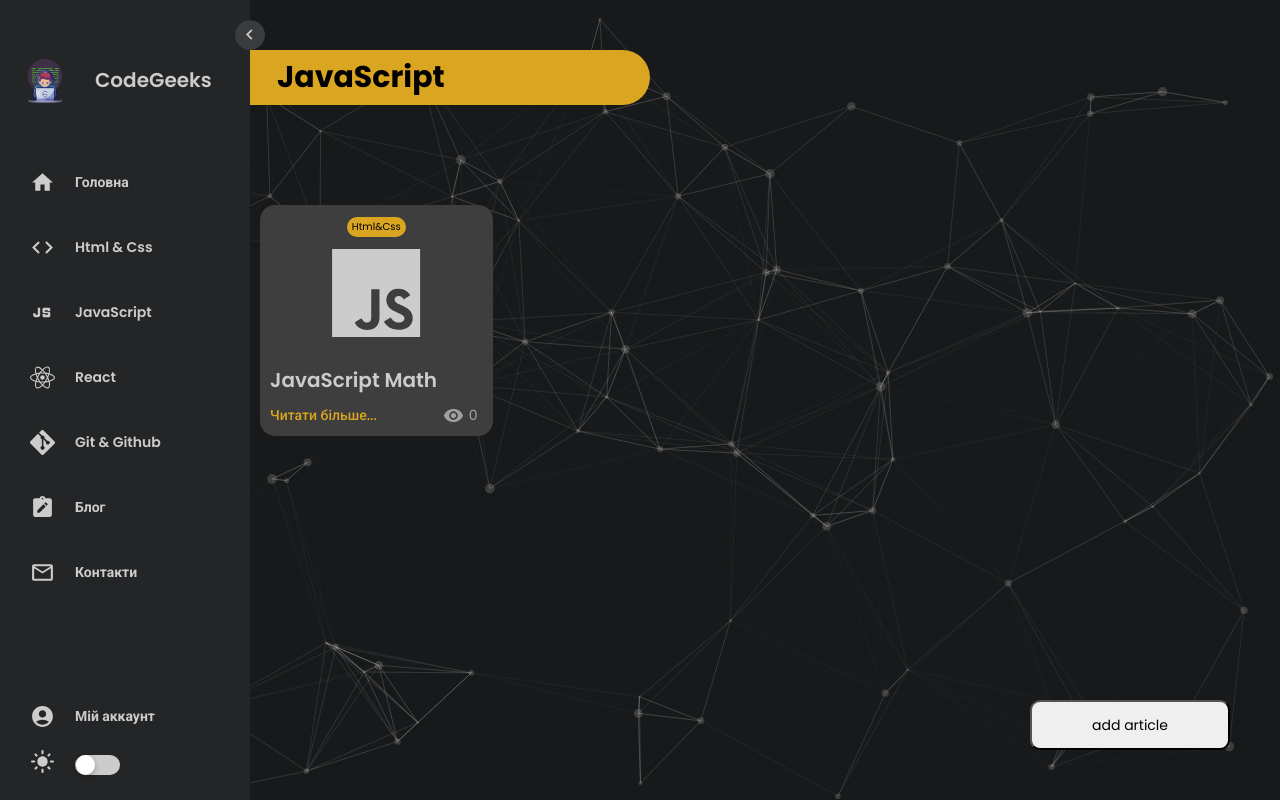
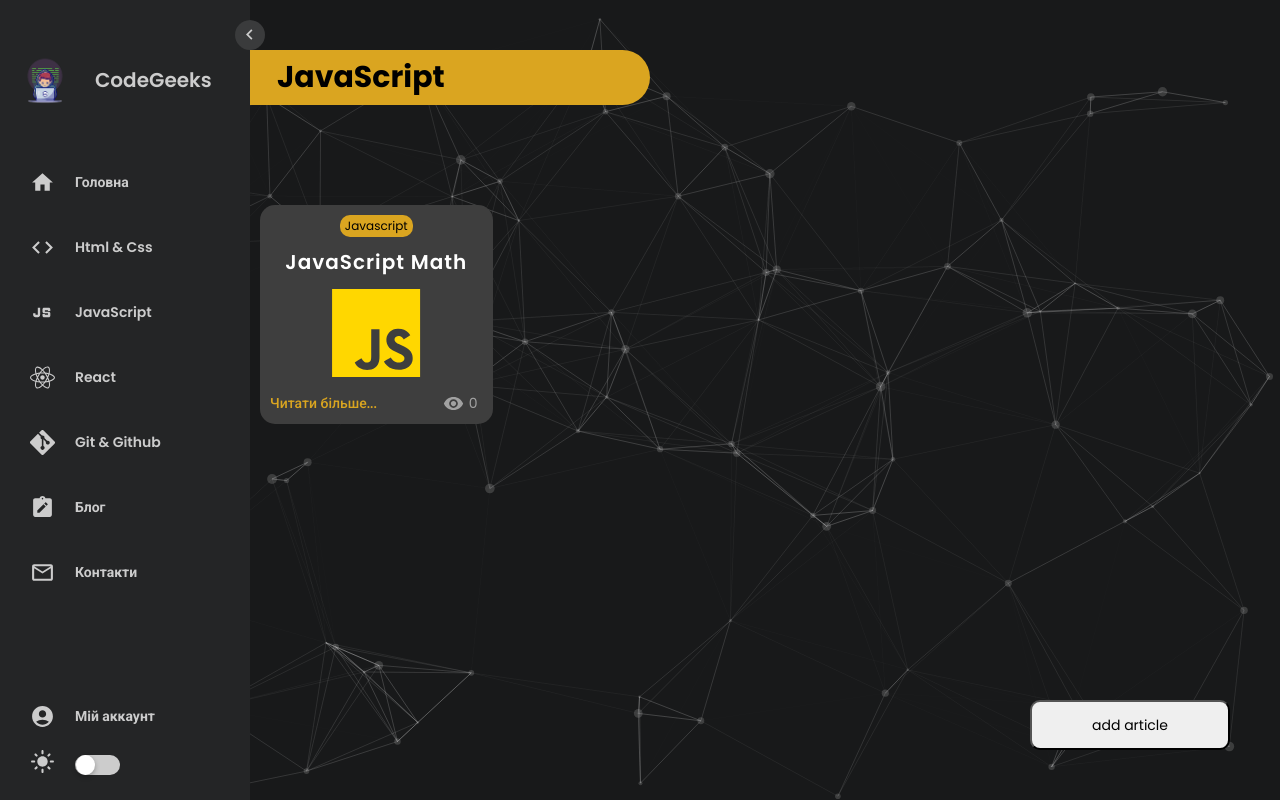
Before and after one commit to Dychkevych90/dev_portal, a React (Create React App) app: page /javascript in a window 1280 px wide. Built offline with nearby package versions, Linux system fonts and the light colour scheme.

Commit message:
restyle card

```diff
--- a/src/components/card/card.js
+++ b/src/components/card/card.js
@@ -15,7 +15,7 @@ const Card = ( { data } ) => {
 
       <div className="content">
         <div className="date">{data.created_date}</div>
-        <div className="title">{data.title}</div>
+        {/* <div className="title">{data.title}</div> */}
         {/* eslint-disable-next-line max-len */}
         <Link to={ `/article/${data.category}/${data.id}` } className='read_more'>Читати більше...</Link>
         <div className="visibility_block">
--- a/src/components/card/styled.js
+++ b/src/components/card/styled.js
@@ -13,7 +13,7 @@ const CardWrapper = styled.div`
   }
 
   .content {
-    padding: 10px;
+    padding: 0 10px 10px;
     width: 100%;
     position: relative;
 
--- a/src/components/modals/createArticle/covers/JScover.js
+++ b/src/components/modals/createArticle/covers/JScover.js
@@ -5,17 +5,17 @@ import { CustomCover } from './styled.js';
 const CustomCoverJS = () => {
   return (
     <CustomCover>
-      <div className='pill'>Html&Css</div>
-      {/* <div className="title">JavaScript Math</div> */}
+      <div className='pill'>Javascript</div>
+      <div className="title">JavaScript Math</div>
       <div className="icons_block">
 
         {/* JS */}
         {/* eslint-disable-next-line max-len */}
-        <svg className='icon' viewBox="0 0 32 32" fill="currentColor" height="1em" width="1em"><path fill="currentColor" d="M.384.67v31.296H31.68V.67H.384zm16.334 26.772c-.461.937-1.342 1.553-2.362 1.85-1.568.36-3.067.155-4.183-.515-.747-.458-1.33-1.163-1.725-1.975.794-.485 1.586-.973 2.38-1.458.021.009.083.122.167.268.303.509.565.869 1.08 1.121.506.172 1.615.283 2.044-.607.262-.452.178-1.936.178-3.545 0-2.529.012-5.016.012-7.576h2.927c0 2.688.015 5.383 0 8.067.006 1.645.149 3.14-.518 4.369zm12.144-.827c-1.017 3.481-6.691 3.594-8.957 1.294-.479-.541-.779-.824-1.065-1.449 1.205-.693 1.205-.693 2.377-1.371.637.979 1.226 1.517 2.285 1.737 1.437.175 2.883-.318 2.559-1.844-.333-1.247-2.942-1.55-4.718-2.883-1.803-1.211-2.225-4.153-.744-5.834.494-.622 1.336-1.086 2.219-1.309l.922-.119c1.77-.036 2.877.431 3.689 1.339.226.229.41.476.756 1.012-.943.601-.94.595-2.291 1.47-.289-.622-.767-1.012-1.273-1.181-.785-.238-1.776.021-1.981.851-.071.256-.056.494.057.916.318.726 1.386 1.041 2.344 1.481 2.758 1.119 3.689 2.317 3.918 3.745.22 1.229-.054 2.026-.095 2.145z"></path></svg>
+        <svg className='icon' viewBox="0 0 32 32" fill="currentColor" height="1em" width="1em"><path fill="gold" d="M.384.67v31.296H31.68V.67H.384zm16.334 26.772c-.461.937-1.342 1.553-2.362 1.85-1.568.36-3.067.155-4.183-.515-.747-.458-1.33-1.163-1.725-1.975.794-.485 1.586-.973 2.38-1.458.021.009.083.122.167.268.303.509.565.869 1.08 1.121.506.172 1.615.283 2.044-.607.262-.452.178-1.936.178-3.545 0-2.529.012-5.016.012-7.576h2.927c0 2.688.015 5.383 0 8.067.006 1.645.149 3.14-.518 4.369zm12.144-.827c-1.017 3.481-6.691 3.594-8.957 1.294-.479-.541-.779-.824-1.065-1.449 1.205-.693 1.205-.693 2.377-1.371.637.979 1.226 1.517 2.285 1.737 1.437.175 2.883-.318 2.559-1.844-.333-1.247-2.942-1.55-4.718-2.883-1.803-1.211-2.225-4.153-.744-5.834.494-.622 1.336-1.086 2.219-1.309l.922-.119c1.77-.036 2.877.431 3.689 1.339.226.229.41.476.756 1.012-.943.601-.94.595-2.291 1.47-.289-.622-.767-1.012-1.273-1.181-.785-.238-1.776.021-1.981.851-.071.256-.056.494.057.916.318.726 1.386 1.041 2.344 1.481 2.758 1.119 3.689 2.317 3.918 3.745.22 1.229-.054 2.026-.095 2.145z"></path></svg>
 
-        {/* CSS */}
+        {/* CSS #0d00ffeb */}
         {/* eslint-disable-next-line max-len */}
-        {/* <svg className='icon' viewBox="0 0 32 32" fill="currentColor" height="1em" width="1em"><path fill="currentColor" d="M16.017 21.044zM4.743 3.519L6.792 26.5l9.194 2.552 9.22-2.556 2.051-22.977H4.743zM23 8.775l-.693 7.767-.48 5.359-.042.476-5.781 1.603-5.773-1.603-.395-4.426h2.829l.201 2.248 3.142.847.008-.002h.002l3.134-.846.329-3.655h-6.579l-.056-.633-.129-1.429-.067-.756h7.081l.258-2.886H9.203l-.056-.634-.129-1.429-.067-.756h14.118l-.068.756z"></path></svg> */}
+        {/* <svg className='icon css' viewBox="0 0 32 32" fill="currentColor" height="1em" width="1em"><path fill="currentColor" d="M16.017 21.044zM4.743 3.519L6.792 26.5l9.194 2.552 9.22-2.556 2.051-22.977H4.743zM23 8.775l-.693 7.767-.48 5.359-.042.476-5.781 1.603-5.773-1.603-.395-4.426h2.829l.201 2.248 3.142.847.008-.002h.002l3.134-.846.329-3.655h-6.579l-.056-.633-.129-1.429-.067-.756h7.081l.258-2.886H9.203l-.056-.634-.129-1.429-.067-.756h14.118l-.068.756z"></path></svg> */}
 
         {/* HTML */}
         {/* eslint-disable-next-line max-len */}
--- a/src/components/modals/createArticle/covers/styled.js
+++ b/src/components/modals/createArticle/covers/styled.js
@@ -5,14 +5,14 @@ const CustomCover = styled.div`
   border-top-left-radius: 15px;
   border-top-right-radius: 15px;
   padding: 10px;
-  height: 150px;
+  height: fit-content;
   display: flex;
   align-items: center;
   flex-direction: column;
   justify-content: center;
 
   .pill {
-    font-size: 10px;
+    font-size: 12px;
     background-color: goldenrod;
     border-radius: 10px;
     padding: 2px 5px;
@@ -21,7 +21,11 @@ const CustomCover = styled.div`
   }
 
   .title {
-
+    margin-bottom: 10px;
+    font-weight: 600;
+    font-size: 20px;
+    color: #fff;
+    letter-spacing: 1px;
   }
 
   .icons_block {
@@ -29,6 +33,10 @@ const CustomCover = styled.div`
       width: 90px;
       height: 90px;
     }
+    .css {
+      width: 105px;
+      height: 105px;
+    }
   }
 `;
 
```
